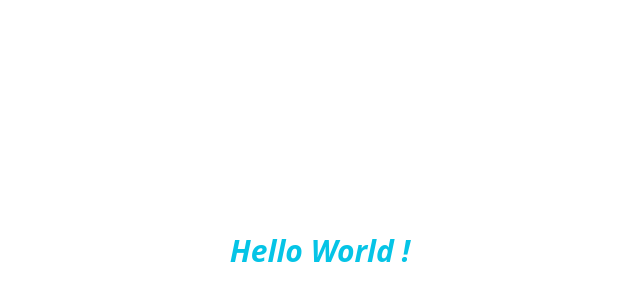
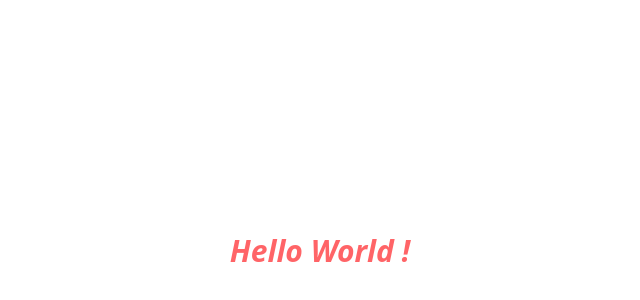
Before and after one commit to arsalannury/Learn_New_Front_Features, a React (Vite) app: page / in a window 1280 px wide. Shown: the part 150-450 px from the top of the page, without its empty margins (320-960 px from the left). Built offline with nearby package versions, Linux system fonts and the light colour scheme.

Commit message:
--@apply

```diff
--- a/src/App.tsx
+++ b/src/App.tsx
@@ -1,7 +1,7 @@
 function App() {
   return (
     <>
-      <p className="absolute top-[50%] left-[50%] translate-x-[-50%] translate-y-[-50%] text-xxl text-blue-sky font-bold italic">
+      <p className="absolute top-[50%] left-[50%] translate-x-[-50%] translate-y-[-50%] text-xxl font-bold italic daghol">
         Hello World !
       </p>
     </>
--- a/src/index.css
+++ b/src/index.css
@@ -1,11 +1,12 @@
 @import "tailwindcss";
 
+@theme {
+  --text-xxl: 30px;
 
-@theme {
-    --text-xxl: 30px;
+  --color-espresso: #612718;
+  --color-blue-sky: #05c4e6;
+}
 
-    --color-espresso: #612718;
-    --color-blue-sky: #05c4e6;
-
-
+.daghol {
+  @apply text-red-400
 }
```
